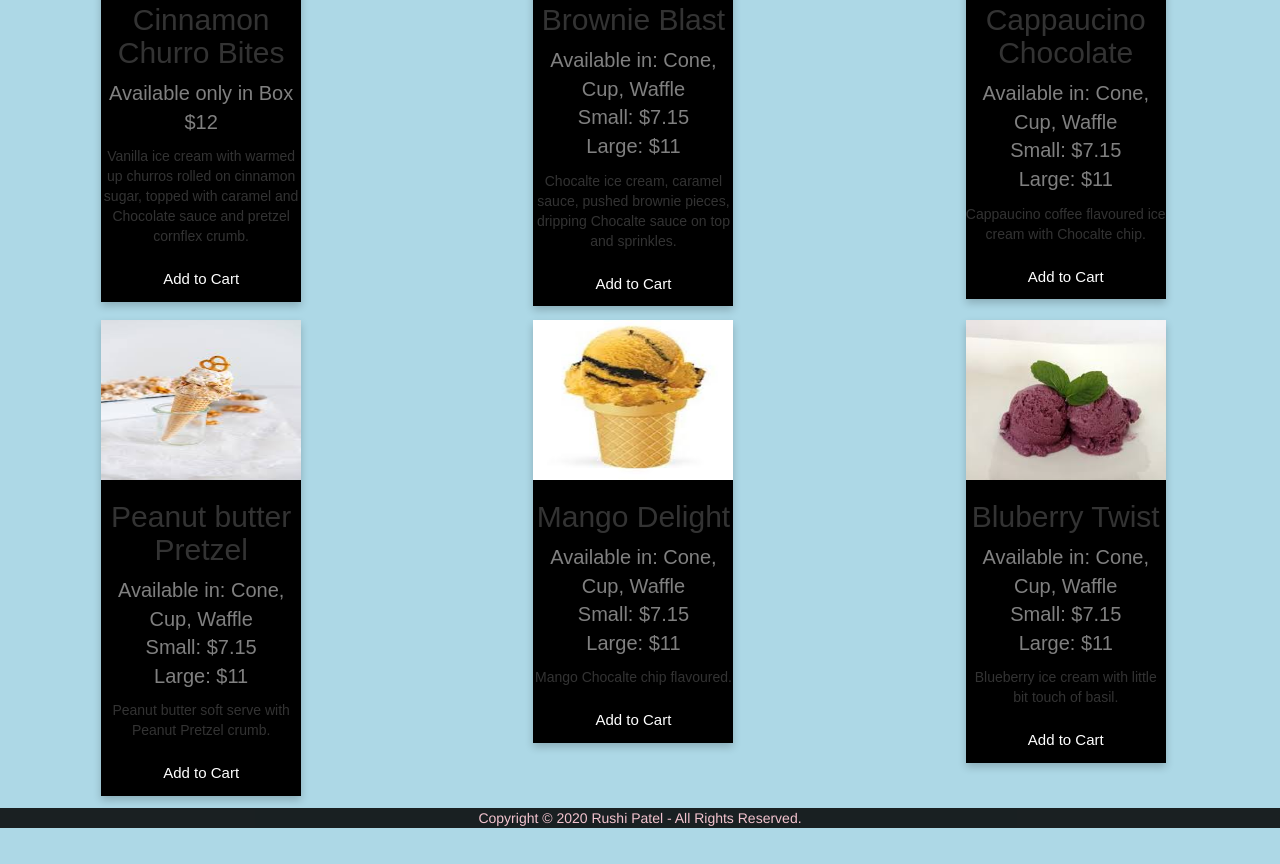
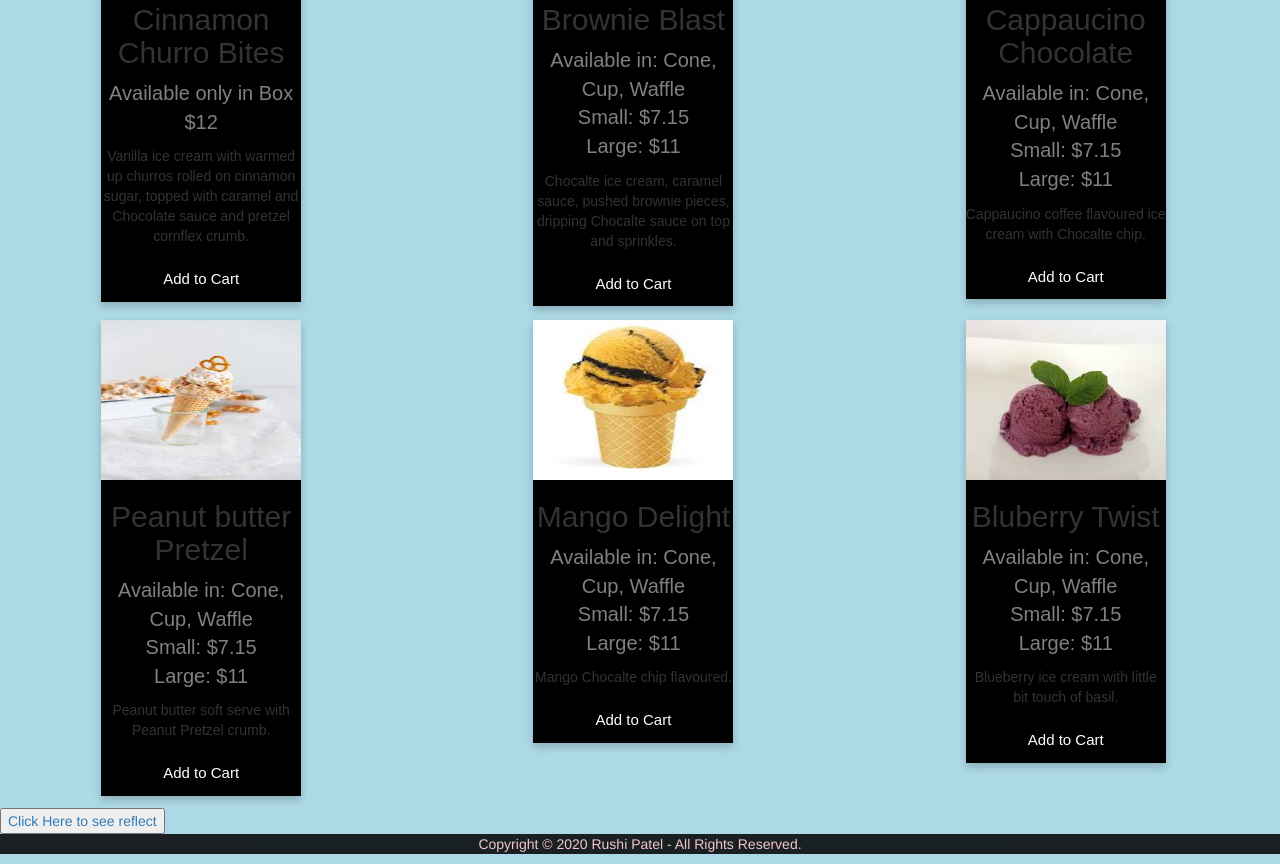
Before and after one commit to rushi-pa/rushidinesh.github.io, a plain HTML site: page index.html in a window 1280 px wide. Shown: the part 1458-2322 px from the top of the page. Before the commit the page ends 2296 px from the top, so only its background shows below. Drawn offline with nearby package versions, Linux system fonts and the light colour scheme.

Commit message:
Update index.html
refelect changes

```diff
--- a/index.html
+++ b/index.html
@@ -152,6 +152,10 @@
       </div>
     </div>
 
+    <div class="reflect-btn">
+        <a href="./reflect.html"><input type="button" value="Click Here to see reflect"/></a>
+
+    </div>
 
     <div class="footer">
         <div class="copyright-container">
```
